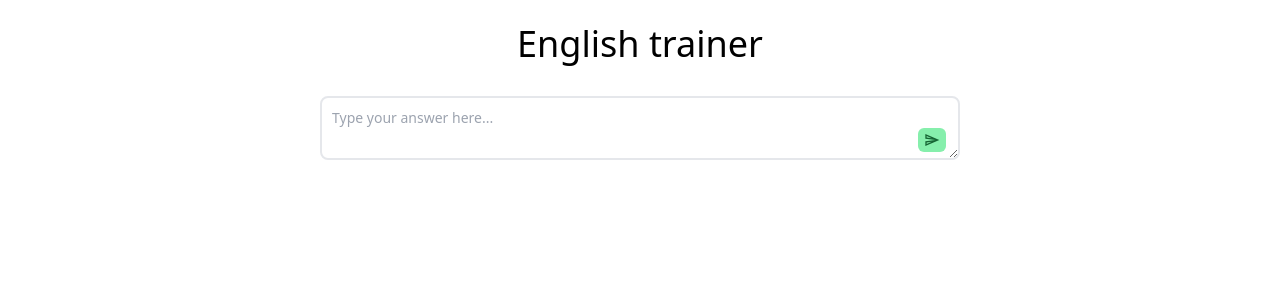
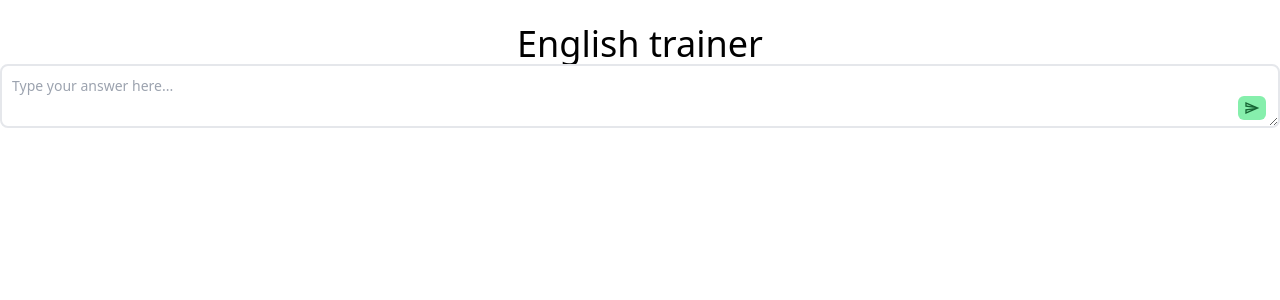
Before and after one commit to greg2012201/skill-trainer, a React (Vite) app: page / in a window 1280 px wide. Shown: the top 300 px of the page. Built offline with nearby package versions, Linux system fonts and the light colour scheme.

Commit message:
Update wrapper styles.

```diff
--- a/src/components/AnswerForm/AnswerForm.tsx
+++ b/src/components/AnswerForm/AnswerForm.tsx
@@ -3,7 +3,7 @@ import SendButton from '@/components//SendButton/SendButton';
 
 function AnswerForm() {
   return (
-    <form className='relative ml-auto mr-auto flex w-1/2 flex-col pt-8 '>
+    <form className='relative w-full'>
       <TextAreaField
         id='answer'
         name='answer'
```
